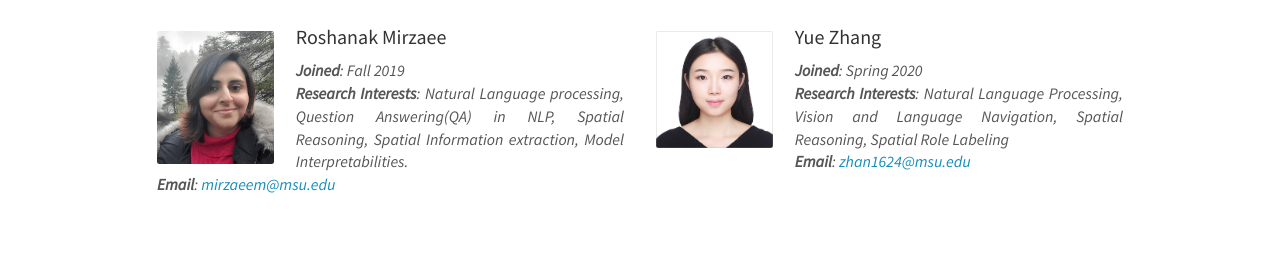
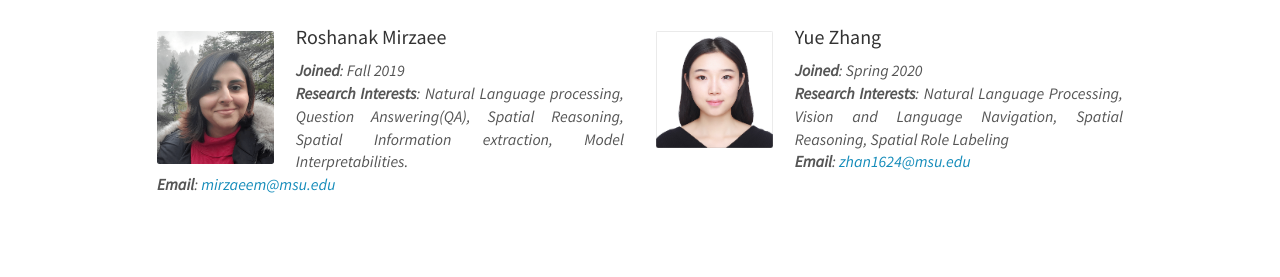
Before and after one commit to HLR/HLR.github.io, a Jekyll site: the page built from _pages/team.md, in a window 1280 px wide and 900 px high, scrolled down 2025 px. Shown: the part 177-454 px from the top of the window. Built offline with Jekyll 4.4.1, drawn with Linux system fonts in a browser that asks for light colours; nearby versions of some CDN libraries.

Commit message:
Update phd_students.yml

```diff
--- a/_data/phd_students.yml
+++ b/_data/phd_students.yml
@@ -30,7 +30,7 @@
 
 - name: Roshanak Mirzaee
   photo: roshanak.png
-  research_interest: Natural Language processing, Question Answering(QA) in NLP, Spatial Reasoning, Spatial Information extraction, Model Interpretabilities.
+  research_interest: Natural Language processing, Question Answering(QA), Spatial Reasoning, Spatial Information extraction, Model Interpretabilities.
   email: mirzaeem@msu.edu
   webpage: https://www.linkedin.com/in/roshanak-mirzaee-011604b1/
   joined: Fall 2019
```
